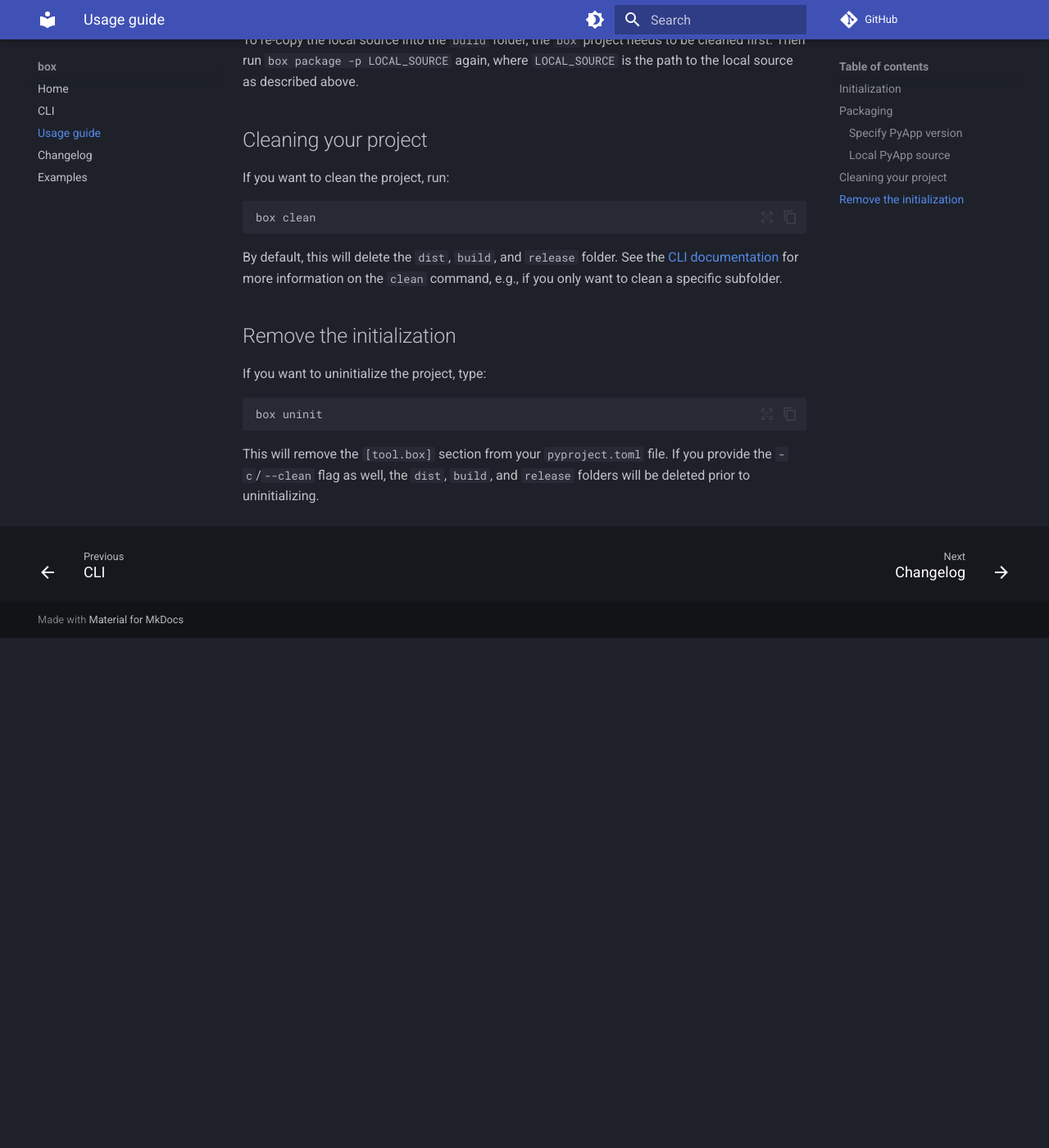
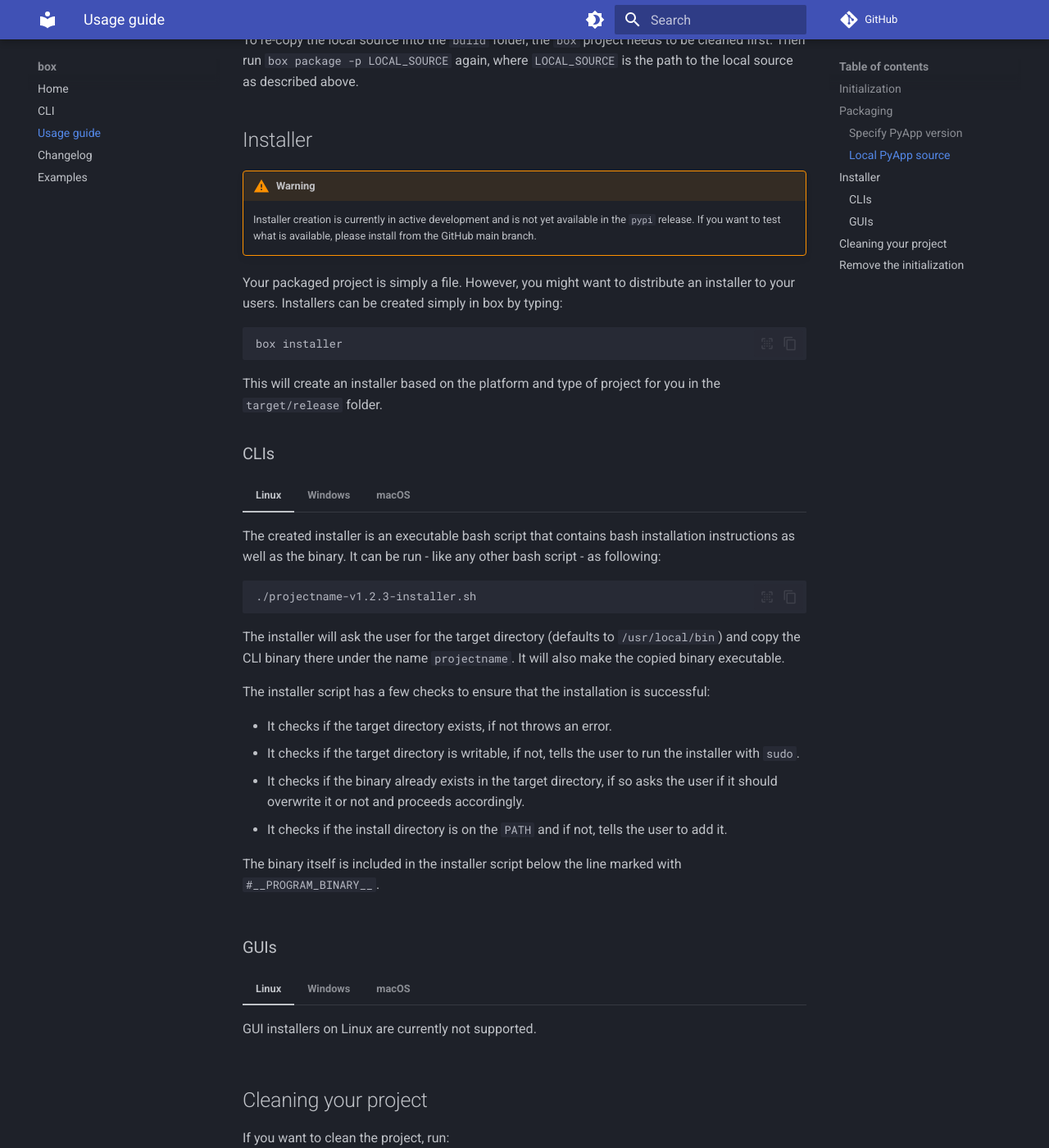
Before and after one commit to trappitsch/box, an MkDocs documentation site: the page built from docs/guide.md, in a window 1280 px wide and 1400 px high, scrolled down 3282 px. Shown: the whole window at 82% size. Built offline with MkDocs 1.6.1 and Material for MkDocs 9.7.7, drawn with Linux system fonts in a browser that asks for light colours; comment, search, counter and statistics services are not loaded; before the commit the page ends 4060 px from its top, so only the background shows below that.

Commit message:
docs for linux CLI installer

````diff
--- /dev/null
+++ b/docs/.includes/installer_cli.md
@@ -0,0 +1,31 @@
+=== "Linux"
+
+    The created installer is an executable bash script
+    that contains bash installation instructions as well as the binary.
+    It can be run - like any other bash script - as following:
+
+    ```
+    ./projectname-v1.2.3-installer.sh
+    ```
+
+    The installer will ask the user for the target directory (defaults to `/usr/local/bin`)
+    and copy the CLI binary there under the name `projectname`.
+    It will also make the copied binary executable.
+
+    The installer script has a few checks to ensure that the installation is successful:
+
+    - It checks if the target directory exists, if not throws an error.
+    - It checks if the target directory is writable, if not, tells the user to run the installer with `sudo`.
+    - It checks if the binary already exists in the target directory, if so asks the user if it should overwrite it or not and proceeds accordingly.
+    - It checks if the install directory is on the `PATH` and if not, tells the user to add it.
+
+    The binary itself is included in the installer script below the line marked with
+    `#__PROGRAM_BINARY__`.
+
+=== "Windows"
+
+    CLI installers on Windows are currently not supported.
+
+=== "macOS"
+
+    CLI installers on macOS are currently not supported.
--- /dev/null
+++ b/docs/.includes/installer_gui.md
@@ -0,0 +1,11 @@
+=== "Linux"
+
+    GUI installers on Linux are currently not supported.
+
+=== "Windows"
+
+    GUI installers on Windows are currently not supported.
+
+=== "macOS"
+
+    GUI installers on macOS are currently not supported.
--- a/docs/guide.md
+++ b/docs/guide.md
@@ -95,6 +95,32 @@
 Then run `box package -p LOCAL_SOURCE` again,
 where `LOCAL_SOURCE` is the path to the local source as described above.
 
+
+## Installer
+
+!!! warning
+    Installer creation is currently in active development and is not yet available in the `pypi` release.
+    If you want to test what is available, please install from the GitHub main branch.
+
+Your packaged project is simply a file.
+However, you might want to distribute an installer to your users.
+Installers can be created simply in box by typing:
+
+```
+box installer
+```
+
+This will create an installer based on the platform and type of project for you
+in the `target/release` folder.
+
+### CLIs
+
+{% include-markdown ".includes/installer_cli.md" %}
+
+### GUIs
+
+{% include-markdown ".includes/installer_gui.md" %}
+
 ## Cleaning your project
 
 If you want to clean the project, run:
--- a/mkdocs.yml
+++ b/mkdocs.yml
@@ -5,6 +5,7 @@ theme:
   features:
     - content.code.copy
     - content.code.select
+    - content.tabs.link
     - navigation.footer
   palette:
     # Palette toggle for dark mode
````
